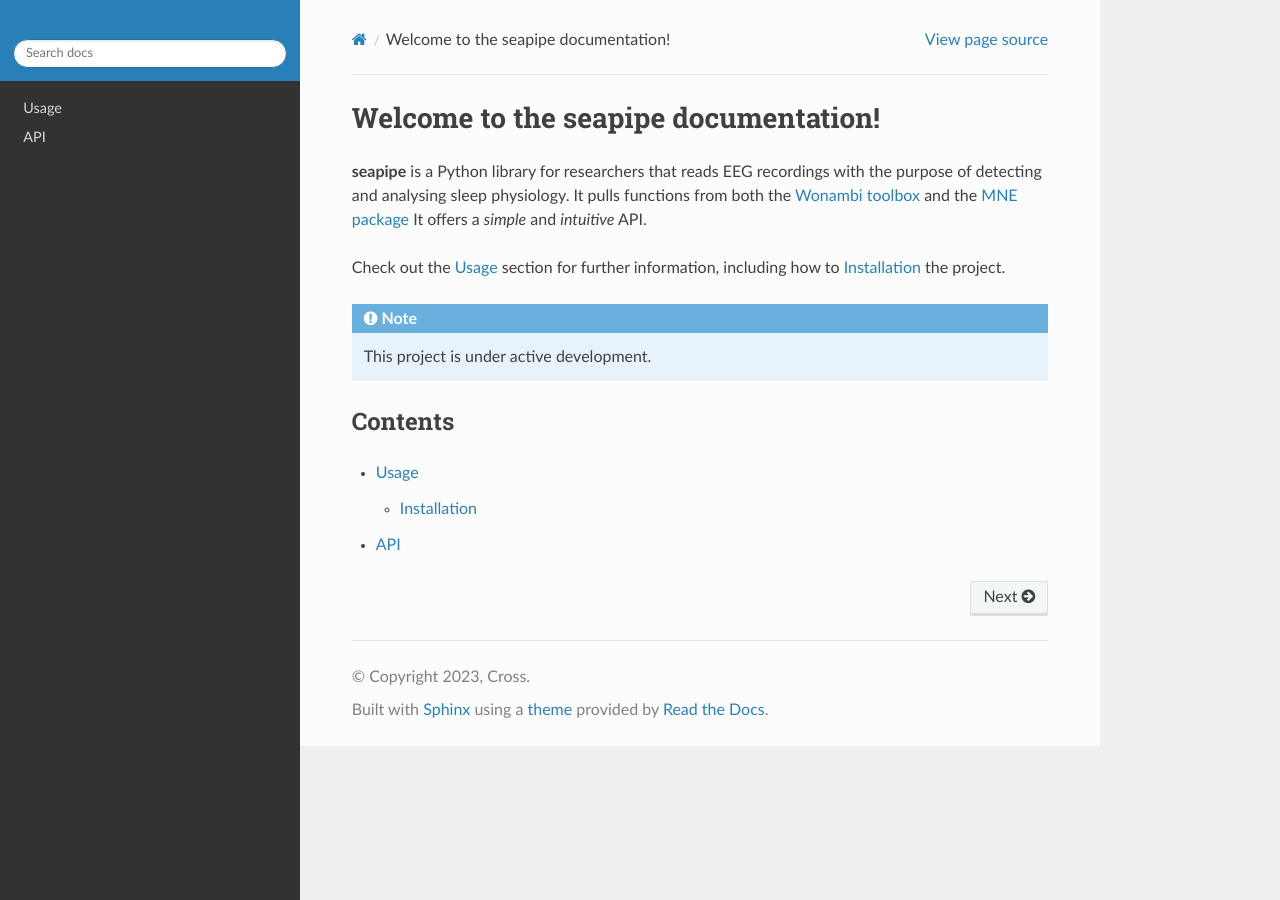
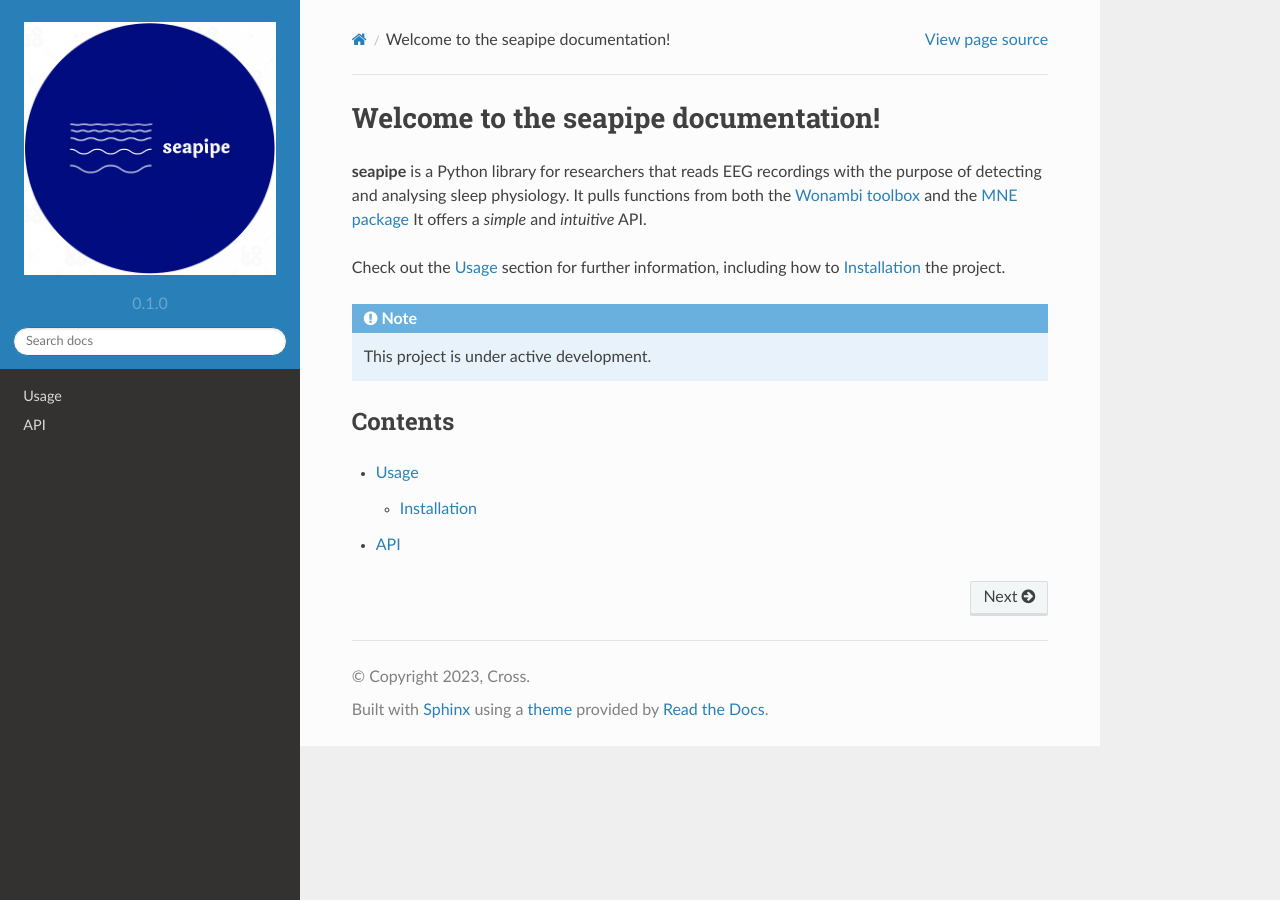
Before and after one commit to nathanecross/seapipe, a Sphinx documentation site: the page built from docs/source/index.rst, in a window 1280 px wide. Built offline with Sphinx 7.4.7 and the Read the Docs theme 2.0.0, drawn with Linux system fonts in a browser that asks for light colours.

Commit message:
Update conf.py

```diff
--- a/docs/source/conf.py
+++ b/docs/source/conf.py
@@ -31,10 +31,10 @@ templates_path = ['_templates']
 
 html_theme = 'sphinx_rtd_theme'
 html_static_path = ['_static']
-html_logo = '_static/logo.png'
+html_logo = 'logo.png'
 html_theme_options = {
     'logo_only': True,
-    'display_version': False,
+    'display_version': True,
 }
 
 # -- Options for EPUB output
```
